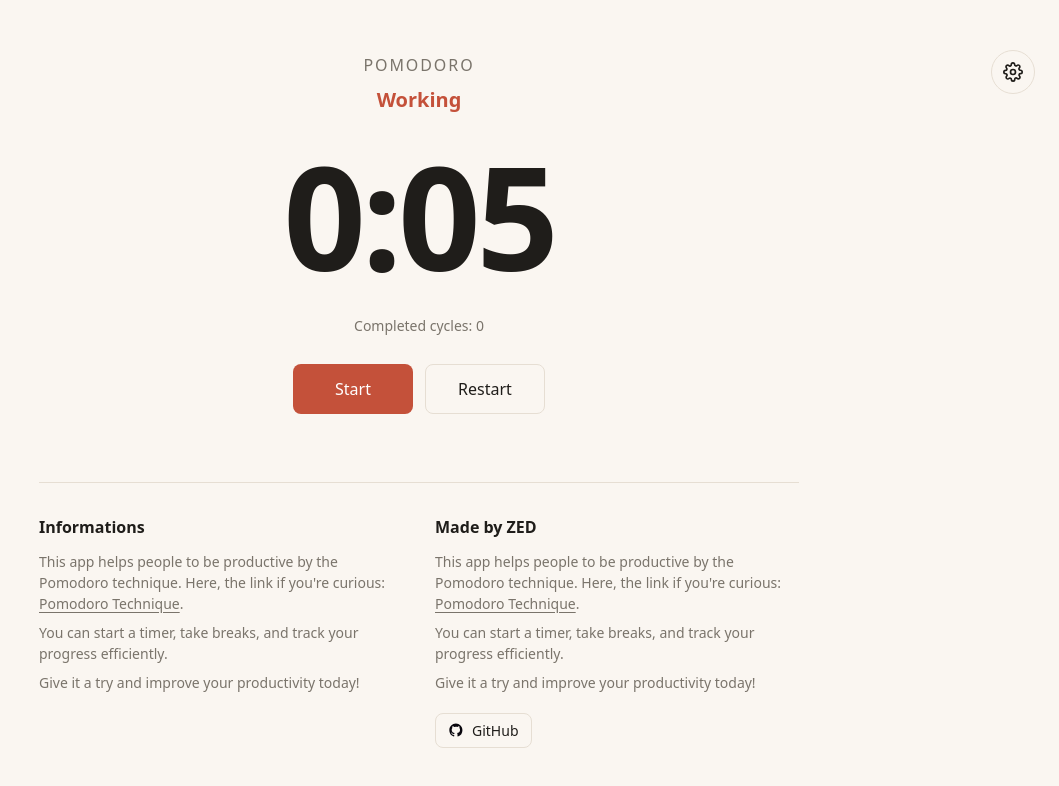
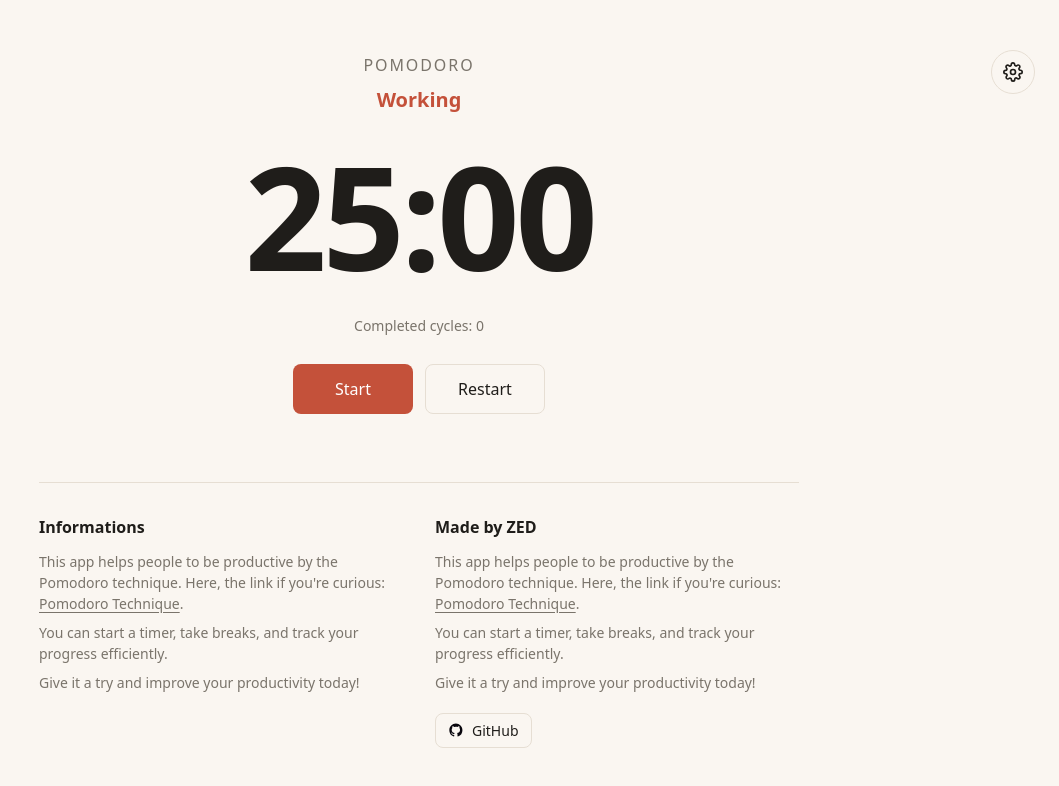
Before and after one commit to Ghostwatching-ZED/Pomodoro, a React (Vite) app: page / in a window 1280 px wide. Shown: the top 786 px of the page, without its empty margins (221-1280 px from the left). Built offline with nearby package versions, Linux system fonts and the light colour scheme.

Commit message:
Fix : Default Setting for usages

```diff
--- a/src/App.jsx
+++ b/src/App.jsx
@@ -106,7 +106,7 @@ function Palette({ label, options, value, onChange }) {
 }
 
 function Timer() {
-  const [seconds, setSeconds] = useState(5)
+  const [seconds, setSeconds] = useState(1500)
   const [isRunning, setIsRunning] = useState(false)
   const [work, setWorking] = useState("Working")
   const [cycles, setCycles] = useState(0)
@@ -131,12 +131,12 @@ function Timer() {
     if (isRunning && seconds > 0) {
       timer = setInterval(() => {
         if (seconds === 1 && work === "Working"){
-          setSeconds(3)
+          setSeconds(300)
           setWorking("Pause")
           if (sounds) breakSound.play()
         } else if (seconds === 1 && work === "Pause"){
           setWorking("Working")
-          setSeconds(5)
+          setSeconds(1500)
           setCycles(cycles + 1)
           if ((cycles + 1) % 2 === 0) {
             setIsRunning(false)
@@ -218,7 +218,7 @@ function Timer() {
           <button type="button" className="btn btn-primary" onClick={() => setIsRunning(!isRunning)}>
             {isRunning ? 'Pause' : 'Start'}
           </button>
-          <button type="button" className="btn btn-secondary" onClick={()=> {setSeconds(5); setIsRunning(false); setWorking("Working"); setCycles(0); setHourDone(false)} }>Restart</button>
+          <button type="button" className="btn btn-secondary" onClick={()=> {setSeconds(1500); setIsRunning(false); setWorking("Working"); setCycles(0); setHourDone(false)} }>Restart</button>
         </div>
       )}
 
```
